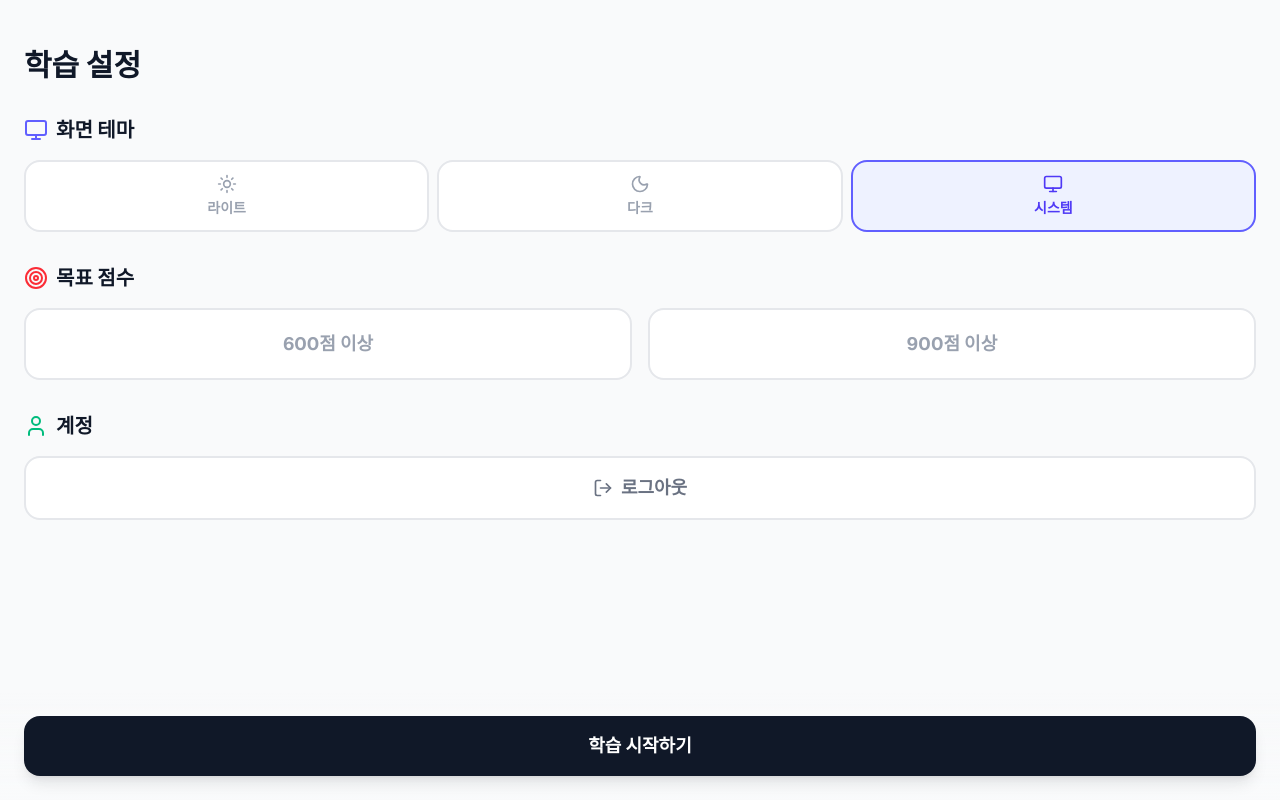
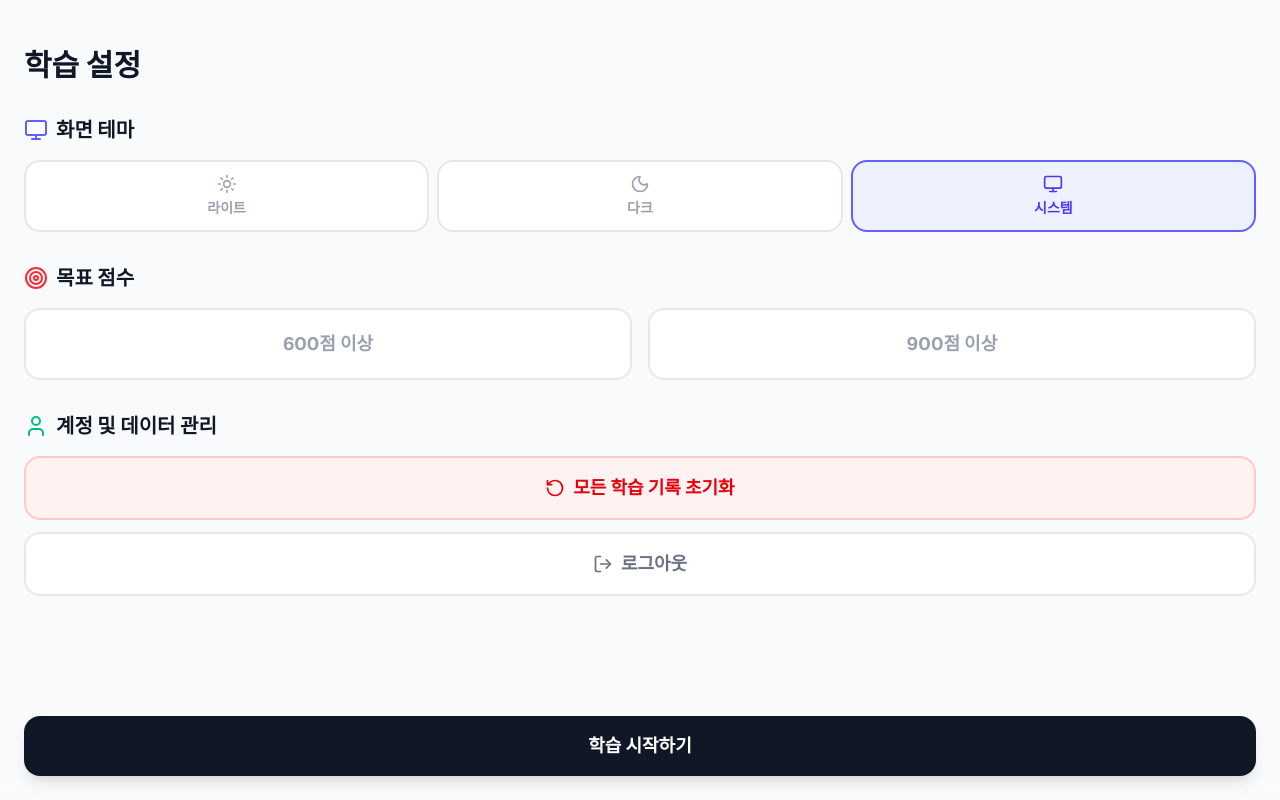
Before and after one commit to taetoo/ttvoca, a Next.js app: page /settings in a window 1280 px wide. Built offline with nearby package versions, Linux system fonts and the light colour scheme; no server answers.

Commit message:
Add reset study data feature

```diff
--- a/src/app/settings/page.tsx
+++ b/src/app/settings/page.tsx
@@ -1,18 +1,39 @@
 'use client'
 
 import { useRouter } from 'next/navigation'
-import { Target, Moon, Sun, Monitor, LogOut, User } from 'lucide-react'
+import { Target, Moon, Sun, Monitor, LogOut, User, RotateCcw } from 'lucide-react'
 import { useSettingStore } from '@/store/settingStore'
 import { createClient } from '@/utils/supabase/client'
+import { useState } from 'react'
 
 export default function SettingsPage() {
   const { targetScore, setTargetScore, theme, setTheme } = useSettingStore()
   const router = useRouter()
   const supabase = createClient()
 
+  const [isResetting, setIsResetting] = useState(false)
+
   const handleLogout = async () => {
     await supabase.auth.signOut()
     router.push('/login')
+  }
+
+  const handleResetData = async () => {
+    if (!confirm('경고: 모든 학습 기록(외운 단어, 못 외운 단어 등)이 영구적으로 삭제됩니다. 계속하시겠습니까?')) {
+      return
+    }
+
+    setIsResetting(true)
+    const { data: { session } } = await supabase.auth.getSession()
+    if (session) {
+      await supabase
+        .from('user_word_status')
+        .delete()
+        .eq('user_id', session.user.id)
+
+      alert('학습 기록이 성공적으로 초기화되었습니다.')
+    }
+    setIsResetting(false)
   }
 
   const handleStart = () => {
@@ -103,8 +124,19 @@ export default function SettingsPage() {
         <section>
           <div className="flex items-center gap-2 mb-4">
             <User className="text-emerald-500" />
-            <h2 className="text-xl font-bold">계정</h2>
+            <h2 className="text-xl font-bold">계정 및 데이터 관리</h2>
           </div>
+
+          <div className="space-y-3">
+            <button
+              onClick={handleResetData}
+              disabled={isResetting}
+              className="w-full py-4 rounded-2xl font-bold text-lg border-2 border-red-200 dark:border-red-900/30 bg-red-50 dark:bg-red-900/20 text-red-600 dark:text-red-400 hover:bg-red-100 dark:hover:bg-red-900/40 transition-all flex items-center justify-center gap-2 disabled:opacity-50"
+            >
+              <RotateCcw size={20} className={isResetting ? 'animate-spin' : ''} />
+              {isResetting ? '초기화 중...' : '모든 학습 기록 초기화'}
+            </button>
+
             <button
               onClick={handleLogout}
               className="w-full py-4 rounded-2xl font-bold text-lg border-2 border-gray-200 dark:border-gray-800 bg-white dark:bg-gray-900 text-gray-500 dark:text-gray-400 hover:bg-gray-50 dark:hover:bg-gray-800 transition-all flex items-center justify-center gap-2"
@@ -112,6 +144,7 @@ export default function SettingsPage() {
               <LogOut size={20} />
               로그아웃
             </button>
+          </div>
         </section>
       </div>
 
```
Lines whose indentation alone changed are shown as unchanged.
